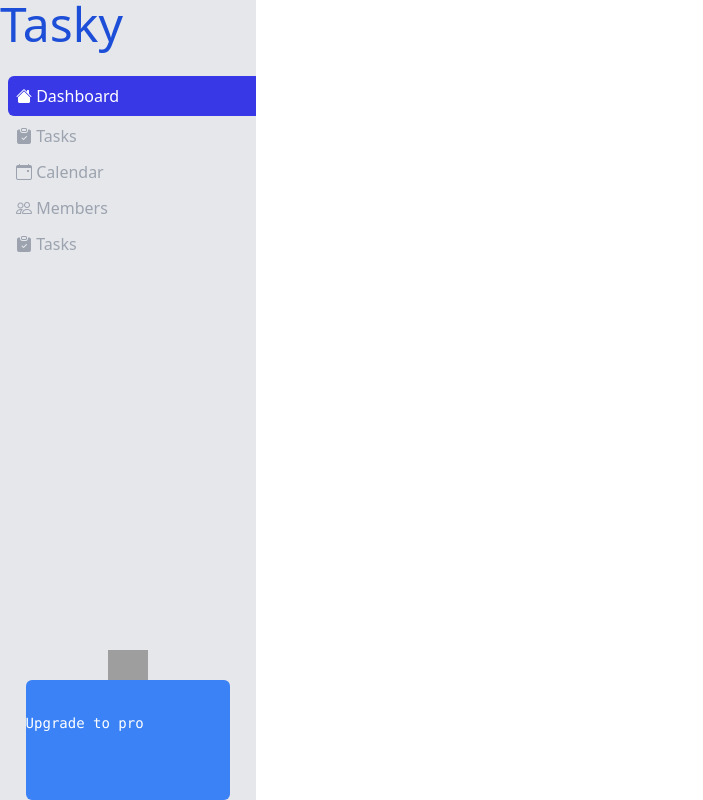
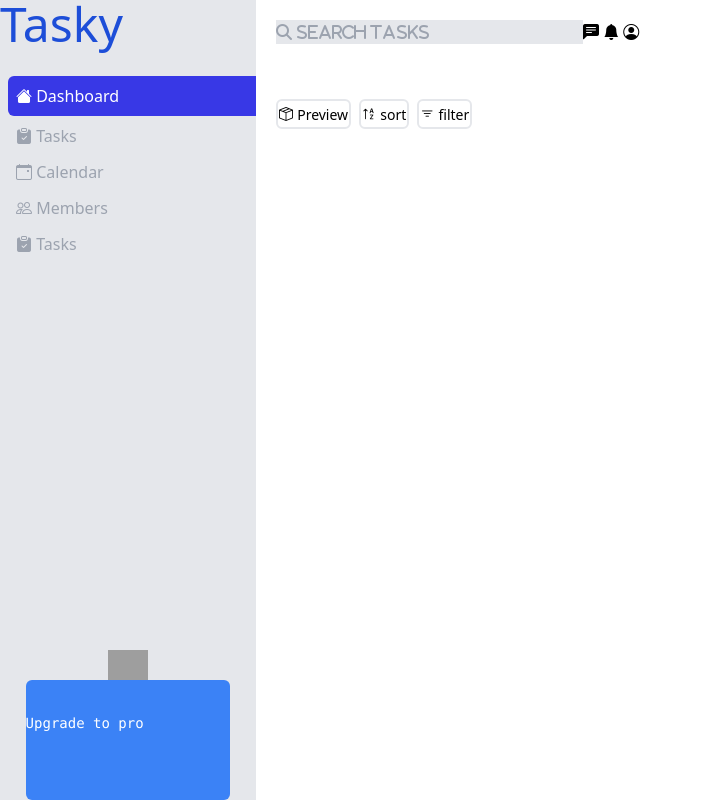
Before and after one commit to Olamidipupo-favour/benmore-interview, a Django app: page / in a window 1280 px wide. Shown: the whole page, without its empty margins (0-703 px from the left). Run offline with Django 5.2, Linux system fonts and the light colour scheme; some libraries are stand-ins or nearby versions; grey boxes are pictures that could not be loaded.

Commit message:
working on the main portion of the poagfe

```diff
--- a/benmore/benmore/templates/index.html
+++ b/benmore/benmore/templates/index.html
@@ -6,6 +6,7 @@
       <meta name="viewport" content="width=device-width, initial-scale=1.0">
       <link rel="stylesheet" href="https://cdn.jsdelivr.net/npm/bootstrap-icons@1.11.1/font/bootstrap-icons.css" integrity="sha384-4LISF5TTJX/fLmGSxO53rV4miRxdg84mZsxmO8Rx5jGtp/LbrixFETvWa5a6sESd" crossorigin="anonymous">
       <script src="https://cdn.tailwindcss.com"></script>
+      <link href="https://cdnjs.cloudflare.com/ajax/libs/font-awesome/6.1.2/css/all.min.css" rel="stylesheet"/>
     </head>
     <body>
         <div class="container flex flex-row ">
@@ -42,8 +43,35 @@
     <span class="text-white font-mono text-sm text-center relative bottom-0">Upgrade to pro</span>
 </div>
 </div>
-<div class="main-page">
+<div class="main-page mx-5 mt-5">
+    <div class="header flex flex-row justify-between">
+    <div class="search header">
+       <input style="font-family: FontAwesome;" placeholder='&#xf002 search tasks' class="bg-gray-200"/>
+    </div>
+    <div class="profile-bar">
+        <i class="bi bi-chat-left-text-fill"></i>
+        <i class="bi bi-bell-fill"></i>
+        <i class="bi bi-person-circle"></i>
+    </div>
+    </div>
+    <div class="actions flex flex-row mt-[15%]">
+        <div class="p-[1px] item border-2 rounded-md mr-2">
+            <i class="bi bi-box-seam text-sm"></i>
+            <span class="text-sm">Preview</span>
+        </div>
+          <div class="p-[1px] item border-2 rounded-md mr-2">
+            <i class="bi bi-sort-alpha-up text-sm"></i>
+            <span class="text-sm">sort</span>
+        </div>
+          <div class="p-[1px] item border-2 rounded-md mr-2">
+            <i class="bi bi-filter text-sm"></i>
+            <span class="text-sm">filter</span>
+        </div>
+    </div>
 
+    <div class="main_content_main grid grid-cols-3 gap-4">
+
+    </div>
 </div>
             </div>
             <div></div>
```
